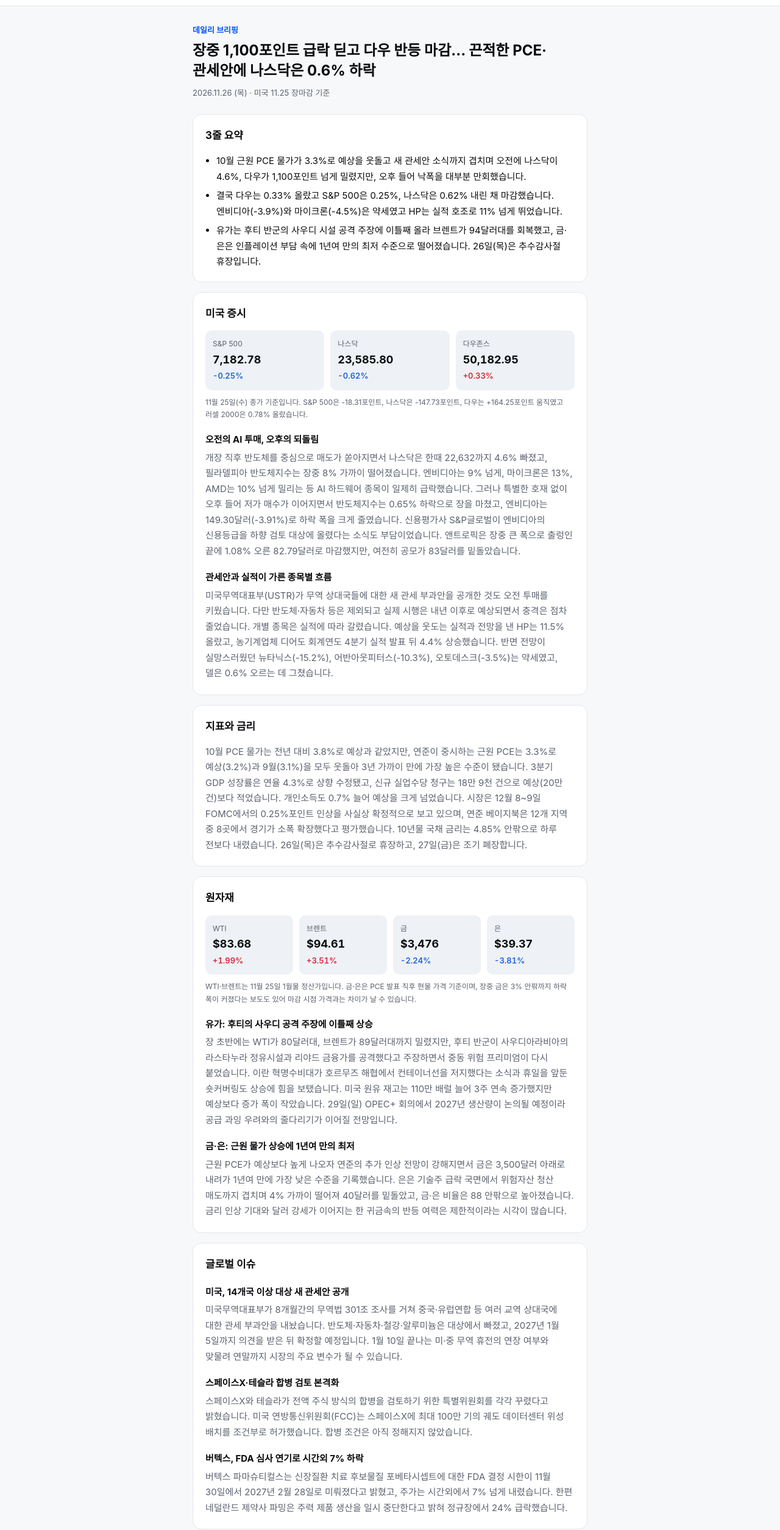
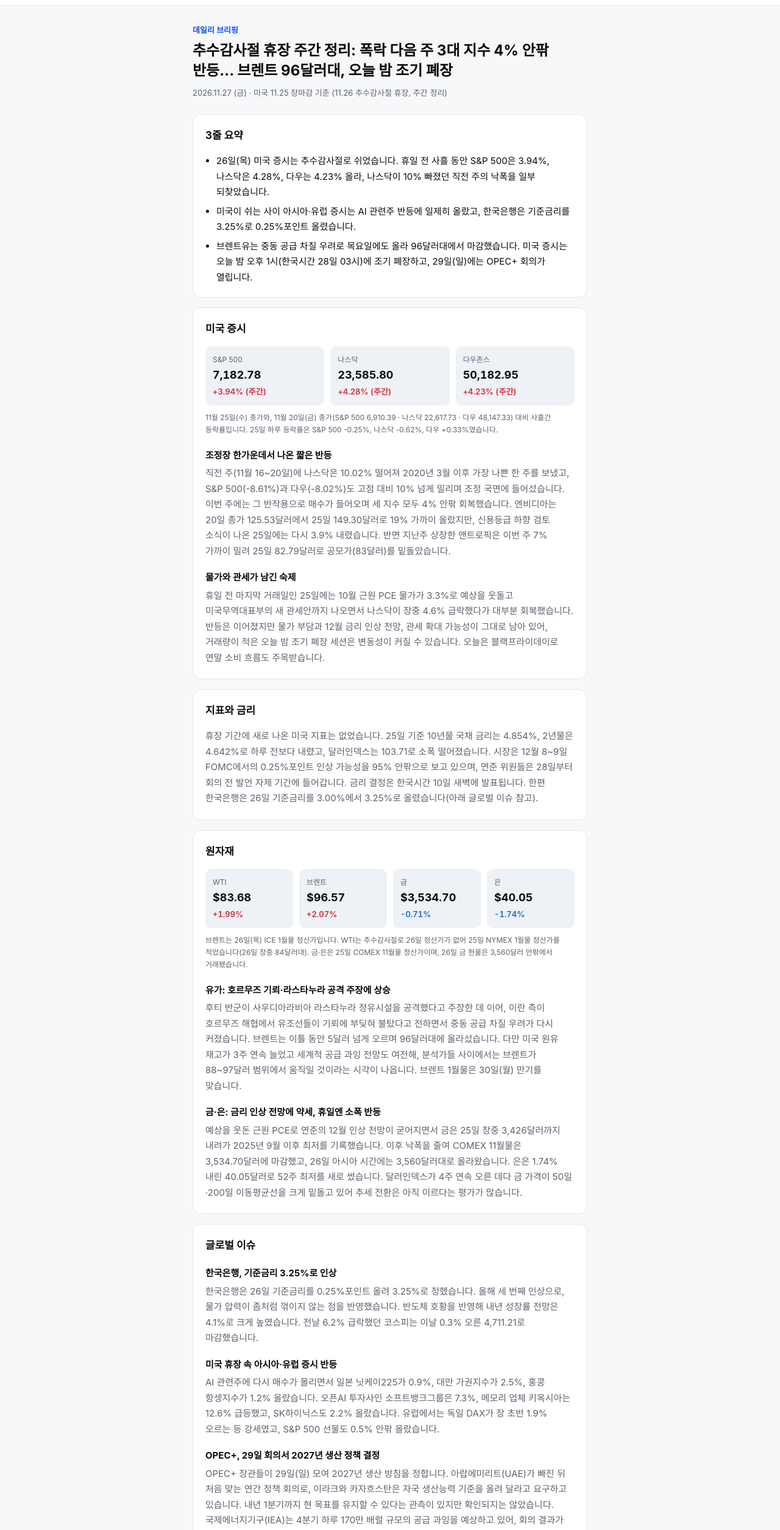
Before and after one commit to ilIsilly/ilIsilly.github.io, a plain HTML site: page briefing/index.html in a window 1280 px wide. Shown: the part 51-2560 px from the top of the page at 61% size. Drawn offline with Linux system fonts and the light colour scheme.

Commit message:
Daily briefing 2026-11-27
Co-Authored-By: Claude <noreply@anthropic.com>

```diff
--- a/briefing/index.html
+++ b/briefing/index.html
@@ -4,12 +4,12 @@
 <meta charset="utf-8">
 <meta name="viewport" content="width=device-width, initial-scale=1">
 <!-- 매일 예약 작업이 이 파일을 새로 씁니다. <style> 블록, 상단 공통 헤더(<nav class="nav">), 섹션 구조(class 이름)는 그대로 두고 내용만 교체합니다. -->
-<title>데일리 브리핑 · 2026.11.26 · ilIsilly</title>
-<meta name="description" content="근원 PCE 3.3%·관세안에 장중 급락 후 반등. 다우 +0.33%, S&amp;P 500 -0.25%, 나스닥 -0.62%. 브렌트 94달러대, 금·은 1년여 만의 최저, HP 11% 급등.">
+<title>데일리 브리핑 · 2026.11.27 · ilIsilly</title>
+<meta name="description" content="추수감사절 휴장 주간 정리. 휴일 전 사흘간 S&amp;P 500 +3.94%, 나스닥 +4.28%, 다우 +4.23%. 브렌트 96달러대, 한국은행 3.25% 인상, 오늘 밤 조기 폐장·29일 OPEC+.">
 <link rel="canonical" href="https://ilisilly.github.io/briefing/">
 <meta property="og:type" content="article">
-<meta property="og:title" content="데일리 브리핑 · 2026.11.26 · 장중 1,100포인트 급락 딛고 다우 반등 마감">
-<meta property="og:description" content="S&amp;P 500 -0.25%·나스닥 -0.62%·다우 +0.33%. 근원 PCE 3.3%로 예상 상회, 브렌트 +3.5%, 금 3,500달러 하회, 버텍스 시간외 하락.">
+<meta property="og:title" content="데일리 브리핑 · 2026.11.27 · 폭락 다음 주 3대 지수 4% 안팎 반등, 추수감사절 주간 정리">
+<meta property="og:description" content="나스닥 사흘간 +4.28%, 엔비디아 주간 +19%·앤트로픽 -7%. 브렌트 96.57달러, 금 3,500달러대, 아시아 증시 반등, 다음 일정은 조기 폐장·OPEC+·12월 FOMC.">
 <meta property="og:url" content="https://ilisilly.github.io/briefing/">
 <style>
 :root{--ink:#0A0B0D;--slate:#5B616E;--blue:#0052FF;--up:#D6283B;--down:#1B64DA;--ground:#F7F8FA;--card:#FFFFFF;--border:#E3E6EA;--soft:#EEF1F5;--blue-tint:#EAF0FF}
@@ -59,55 +59,55 @@ td small{color:var(--slate);margin-left:4px}
 <nav class="nav"><div class="nav-in"><a class="brand" href="/stock-radar/">Stock Radar</a><div class="nav-links"><a class="nav-link nav-home active" aria-current="true" href="/briefing/" aria-label="데일리 브리핑" title="데일리 브리핑"><svg width="16" height="16" viewBox="0 0 24 24" fill="none" stroke="currentColor" stroke-width="2" stroke-linecap="round" stroke-linejoin="round" aria-hidden="true"><path d="M3 10.5 12 3l9 7.5"/><path d="M5 9.5V20a1 1 0 0 0 1 1h4v-6h4v6h4a1 1 0 0 0 1-1V9.5"/></svg></a><a class="nav-link" href="/stock-radar/">지표 스캔</a><a class="nav-link" href="/stock-radar/dividend.html">배당 계산기</a><a class="nav-link" href="/stock-radar/exchange.html">환율 계산기</a></div></div></nav>
 <main>
 <p class="eyebrow">데일리 브리핑</p>
-<h1>장중 1,100포인트 급락 딛고 다우 반등 마감… 끈적한 PCE·관세안에 나스닥은 0.6% 하락</h1>
-<p class="meta">2026.11.26 (목) · 미국 11.25 장마감 기준</p>
+<h1>추수감사절 휴장 주간 정리: 폭락 다음 주 3대 지수 4% 안팎 반등… 브렌트 96달러대, 오늘 밤 조기 폐장</h1>
+<p class="meta">2026.11.27 (금) · 미국 11.25 장마감 기준 (11.26 추수감사절 휴장, 주간 정리)</p>
 <section class="summary">
 <h2>3줄 요약</h2>
 <ul>
-<li>10월 근원 PCE 물가가 3.3%로 예상을 웃돌고 새 관세안 소식까지 겹치며 오전에 나스닥이 4.6%, 다우가 1,100포인트 넘게 밀렸지만, 오후 들어 낙폭을 대부분 만회했습니다.</li>
-<li>결국 다우는 0.33% 올랐고 S&amp;P 500은 0.25%, 나스닥은 0.62% 내린 채 마감했습니다. 엔비디아(-3.9%)와 마이크론(-4.5%)은 약세였고 HP는 실적 호조로 11% 넘게 뛰었습니다.</li>
-<li>유가는 후티 반군의 사우디 시설 공격 주장에 이틀째 올라 브렌트가 94달러대를 회복했고, 금·은은 인플레이션 부담 속에 1년여 만의 최저 수준으로 떨어졌습니다. 26일(목)은 추수감사절 휴장입니다.</li>
+<li>26일(목) 미국 증시는 추수감사절로 쉬었습니다. 휴일 전 사흘 동안 S&amp;P 500은 3.94%, 나스닥은 4.28%, 다우는 4.23% 올라, 나스닥이 10% 빠졌던 직전 주의 낙폭을 일부 되찾았습니다.</li>
+<li>미국이 쉬는 사이 아시아·유럽 증시는 AI 관련주 반등에 일제히 올랐고, 한국은행은 기준금리를 3.25%로 0.25%포인트 올렸습니다.</li>
+<li>브렌트유는 중동 공급 차질 우려로 목요일에도 올라 96달러대에서 마감했습니다. 미국 증시는 오늘 밤 오후 1시(한국시간 28일 03시)에 조기 폐장하고, 29일(일)에는 OPEC+ 회의가 열립니다.</li>
 </ul>
 </section>
 <section class="market">
 <h2>미국 증시</h2>
 <div class="quotes">
-<div class="quote"><div class="name">S&amp;P 500</div><div class="value">7,182.78</div><div class="chg down">-0.25%</div></div>
-<div class="quote"><div class="name">나스닥</div><div class="value">23,585.80</div><div class="chg down">-0.62%</div></div>
-<div class="quote"><div class="name">다우존스</div><div class="value">50,182.95</div><div class="chg up">+0.33%</div></div>
+<div class="quote"><div class="name">S&amp;P 500</div><div class="value">7,182.78</div><div class="chg up">+3.94% (주간)</div></div>
+<div class="quote"><div class="name">나스닥</div><div class="value">23,585.80</div><div class="chg up">+4.28% (주간)</div></div>
+<div class="quote"><div class="name">다우존스</div><div class="value">50,182.95</div><div class="chg up">+4.23% (주간)</div></div>
 </div>
-<p class="note">11월 25일(수) 종가 기준입니다. S&amp;P 500은 -18.31포인트, 나스닥은 -147.73포인트, 다우는 +164.25포인트 움직였고 러셀 2000은 0.78% 올랐습니다.</p>
-<h3>오전의 AI 투매, 오후의 되돌림</h3>
-<p>개장 직후 반도체를 중심으로 매도가 쏟아지면서 나스닥은 한때 22,632까지 4.6% 빠졌고, 필라델피아 반도체지수는 장중 8% 가까이 떨어졌습니다. 엔비디아는 9% 넘게, 마이크론은 13%, AMD는 10% 넘게 밀리는 등 AI 하드웨어 종목이 일제히 급락했습니다. 그러나 특별한 호재 없이 오후 들어 저가 매수가 이어지면서 반도체지수는 0.65% 하락으로 장을 마쳤고, 엔비디아는 149.30달러(-3.91%)로 하락 폭을 크게 줄였습니다. 신용평가사 S&amp;P글로벌이 엔비디아의 신용등급을 하향 검토 대상에 올렸다는 소식도 부담이었습니다. 앤트로픽은 장중 큰 폭으로 출렁인 끝에 1.08% 오른 82.79달러로 마감했지만, 여전히 공모가 83달러를 밑돌았습니다.</p>
-<h3>관세안과 실적이 가른 종목별 흐름</h3>
-<p>미국무역대표부(USTR)가 무역 상대국들에 대한 새 관세 부과안을 공개한 것도 오전 투매를 키웠습니다. 다만 반도체·자동차 등은 제외되고 실제 시행은 내년 이후로 예상되면서 충격은 점차 줄었습니다. 개별 종목은 실적에 따라 갈렸습니다. 예상을 웃도는 실적과 전망을 낸 HP는 11.5% 올랐고, 농기계업체 디어도 회계연도 4분기 실적 발표 뒤 4.4% 상승했습니다. 반면 전망이 실망스러웠던 뉴타닉스(-15.2%), 어반아웃피터스(-10.3%), 오토데스크(-3.5%)는 약세였고, 델은 0.6% 오르는 데 그쳤습니다.</p>
+<p class="note">11월 25일(수) 종가와, 11월 20일(금) 종가(S&amp;P 500 6,910.39 · 나스닥 22,617.73 · 다우 48,147.33) 대비 사흘간 등락률입니다. 25일 하루 등락률은 S&amp;P 500 -0.25%, 나스닥 -0.62%, 다우 +0.33%였습니다.</p>
+<h3>조정장 한가운데서 나온 짧은 반등</h3>
+<p>직전 주(11월 16~20일)에 나스닥은 10.02% 떨어져 2020년 3월 이후 가장 나쁜 한 주를 보냈고, S&amp;P 500(-8.61%)과 다우(-8.02%)도 고점 대비 10% 넘게 밀리며 조정 국면에 들어섰습니다. 이번 주에는 그 반작용으로 매수가 들어오며 세 지수 모두 4% 안팎 회복했습니다. 엔비디아는 20일 종가 125.53달러에서 25일 149.30달러로 19% 가까이 올랐지만, 신용등급 하향 검토 소식이 나온 25일에는 다시 3.9% 내렸습니다. 반면 지난주 상장한 앤트로픽은 이번 주 7% 가까이 밀려 25일 82.79달러로 공모가(83달러)를 밑돌았습니다.</p>
+<h3>물가와 관세가 남긴 숙제</h3>
+<p>휴일 전 마지막 거래일인 25일에는 10월 근원 PCE 물가가 3.3%로 예상을 웃돌고 미국무역대표부의 새 관세안까지 나오면서 나스닥이 장중 4.6% 급락했다가 대부분 회복했습니다. 반등은 이어졌지만 물가 부담과 12월 금리 인상 전망, 관세 확대 가능성이 그대로 남아 있어, 거래량이 적은 오늘 밤 조기 폐장 세션은 변동성이 커질 수 있습니다. 오늘은 블랙프라이데이로 연말 소비 흐름도 주목받습니다.</p>
 </section>
 <section class="macro">
 <h2>지표와 금리</h2>
-<p>10월 PCE 물가는 전년 대비 3.8%로 예상과 같았지만, 연준이 중시하는 근원 PCE는 3.3%로 예상(3.2%)과 9월(3.1%)을 모두 웃돌아 3년 가까이 만에 가장 높은 수준이 됐습니다. 3분기 GDP 성장률은 연율 4.3%로 상향 수정됐고, 신규 실업수당 청구는 18만 9천 건으로 예상(20만 건)보다 적었습니다. 개인소득도 0.7% 늘어 예상을 크게 넘었습니다. 시장은 12월 8~9일 FOMC에서의 0.25%포인트 인상을 사실상 확정적으로 보고 있으며, 연준 베이지북은 12개 지역 중 8곳에서 경기가 소폭 확장했다고 평가했습니다. 10년물 국채 금리는 4.85% 안팎으로 하루 전보다 내렸습니다. 26일(목)은 추수감사절로 휴장하고, 27일(금)은 조기 폐장합니다.</p>
+<p>휴장 기간에 새로 나온 미국 지표는 없었습니다. 25일 기준 10년물 국채 금리는 4.854%, 2년물은 4.642%로 하루 전보다 내렸고, 달러인덱스는 103.71로 소폭 떨어졌습니다. 시장은 12월 8~9일 FOMC에서의 0.25%포인트 인상 가능성을 95% 안팎으로 보고 있으며, 연준 위원들은 28일부터 회의 전 발언 자제 기간에 들어갑니다. 금리 결정은 한국시간 10일 새벽에 발표됩니다. 한편 한국은행은 26일 기준금리를 3.00%에서 3.25%로 올렸습니다(아래 글로벌 이슈 참고).</p>
 </section>
 <section class="commodity">
 <h2>원자재</h2>
 <div class="quotes">
 <div class="quote"><div class="name">WTI</div><div class="value">$83.68</div><div class="chg up">+1.99%</div></div>
-<div class="quote"><div class="name">브렌트</div><div class="value">$94.61</div><div class="chg up">+3.51%</div></div>
-<div class="quote"><div class="name">금</div><div class="value">$3,476</div><div class="chg down">-2.24%</div></div>
-<div class="quote"><div class="name">은</div><div class="value">$39.37</div><div class="chg down">-3.81%</div></div>
+<div class="quote"><div class="name">브렌트</div><div class="value">$96.57</div><div class="chg up">+2.07%</div></div>
+<div class="quote"><div class="name">금</div><div class="value">$3,534.70</div><div class="chg down">-0.71%</div></div>
+<div class="quote"><div class="name">은</div><div class="value">$40.05</div><div class="chg down">-1.74%</div></div>
 </div>
-<p class="note">WTI·브렌트는 11월 25일 1월물 정산가입니다. 금·은은 PCE 발표 직후 현물 가격 기준이며, 장중 금은 3% 안팎까지 하락 폭이 커졌다는 보도도 있어 마감 시점 가격과는 차이가 날 수 있습니다.</p>
-<h3>유가: 후티의 사우디 공격 주장에 이틀째 상승</h3>
-<p>장 초반에는 WTI가 80달러대, 브렌트가 89달러대까지 밀렸지만, 후티 반군이 사우디아라비아의 라스타누라 정유시설과 리야드 금융가를 공격했다고 주장하면서 중동 위험 프리미엄이 다시 붙었습니다. 이란 혁명수비대가 호르무즈 해협에서 컨테이너선을 저지했다는 소식과 휴일을 앞둔 숏커버링도 상승에 힘을 보탰습니다. 미국 원유 재고는 110만 배럴 늘어 3주 연속 증가했지만 예상보다 증가 폭이 작았습니다. 29일(일) OPEC+ 회의에서 2027년 생산량이 논의될 예정이라 공급 과잉 우려와의 줄다리기가 이어질 전망입니다.</p>
-<h3>금·은: 근원 물가 상승에 1년여 만의 최저</h3>
-<p>근원 PCE가 예상보다 높게 나오자 연준의 추가 인상 전망이 강해지면서 금은 3,500달러 아래로 내려가 1년여 만에 가장 낮은 수준을 기록했습니다. 은은 기술주 급락 국면에서 위험자산 청산 매도까지 겹치며 4% 가까이 떨어져 40달러를 밑돌았고, 금·은 비율은 88 안팎으로 높아졌습니다. 금리 인상 기대와 달러 강세가 이어지는 한 귀금속의 반등 여력은 제한적이라는 시각이 많습니다.</p>
+<p class="note">브렌트는 26일(목) ICE 1월물 정산가입니다. WTI는 추수감사절로 26일 정산가가 없어 25일 NYMEX 1월물 정산가를 적었습니다(26일 장중 84달러대). 금·은은 25일 COMEX 11월물 정산가이며, 26일 금 현물은 3,560달러 안팎에서 거래됐습니다.</p>
+<h3>유가: 호르무즈 기뢰·라스타누라 공격 주장에 상승</h3>
+<p>후티 반군이 사우디아라비아 라스타누라 정유시설을 공격했다고 주장한 데 이어, 이란 측이 호르무즈 해협에서 유조선들이 기뢰에 부딪혀 불탔다고 전하면서 중동 공급 차질 우려가 다시 커졌습니다. 브렌트는 이틀 동안 5달러 넘게 오르며 96달러대에 올라섰습니다. 다만 미국 원유 재고가 3주 연속 늘었고 세계적 공급 과잉 전망도 여전해, 분석가들 사이에서는 브렌트가 88~97달러 범위에서 움직일 것이라는 시각이 나옵니다. 브렌트 1월물은 30일(월) 만기를 맞습니다.</p>
+<h3>금·은: 금리 인상 전망에 약세, 휴일엔 소폭 반등</h3>
+<p>예상을 웃돈 근원 PCE로 연준의 12월 인상 전망이 굳어지면서 금은 25일 장중 3,426달러까지 내려가 2025년 9월 이후 최저를 기록했습니다. 이후 낙폭을 줄여 COMEX 11월물은 3,534.70달러에 마감했고, 26일 아시아 시간에는 3,560달러대로 올라왔습니다. 은은 1.74% 내린 40.05달러로 52주 최저를 새로 썼습니다. 달러인덱스가 4주 연속 오른 데다 금 가격이 50일·200일 이동평균선을 크게 밑돌고 있어 추세 전환은 아직 이르다는 평가가 많습니다.</p>
 </section>
 <section class="issues">
 <h2>글로벌 이슈</h2>
-<h3>미국, 14개국 이상 대상 새 관세안 공개</h3>
-<p>미국무역대표부가 8개월간의 무역법 301조 조사를 거쳐 중국·유럽연합 등 여러 교역 상대국에 대한 관세 부과안을 내놨습니다. 반도체·자동차·철강·알루미늄은 대상에서 빠졌고, 2027년 1월 5일까지 의견을 받은 뒤 확정할 예정입니다. 1월 10일 끝나는 미·중 무역 휴전의 연장 여부와 맞물려 연말까지 시장의 주요 변수가 될 수 있습니다.</p>
-<h3>스페이스X·테슬라 합병 검토 본격화</h3>
-<p>스페이스X와 테슬라가 전액 주식 방식의 합병을 검토하기 위한 특별위원회를 각각 꾸렸다고 밝혔습니다. 미국 연방통신위원회(FCC)는 스페이스X에 최대 100만 기의 궤도 데이터센터 위성 배치를 조건부로 허가했습니다. 합병 조건은 아직 정해지지 않았습니다.</p>
-<h3>버텍스, FDA 심사 연기로 시간외 7% 하락</h3>
-<p>버텍스 파마슈티컬스는 신장질환 치료 후보물질 포베타시셉트에 대한 FDA 결정 시한이 11월 30일에서 2027년 2월 28일로 미뤄졌다고 밝혔고, 주가는 시간외에서 7% 넘게 내렸습니다. 한편 네덜란드 제약사 파밍은 주력 제품 생산을 일시 중단한다고 밝혀 정규장에서 24% 급락했습니다.</p>
+<h3>한국은행, 기준금리 3.25%로 인상</h3>
+<p>한국은행은 26일 기준금리를 0.25%포인트 올려 3.25%로 정했습니다. 올해 세 번째 인상으로, 물가 압력이 좀처럼 꺾이지 않는 점을 반영했습니다. 반도체 호황을 반영해 내년 성장률 전망은 4.1%로 크게 높였습니다. 전날 6.2% 급락했던 코스피는 이날 0.3% 오른 4,711.21로 마감했습니다.</p>
+<h3>미국 휴장 속 아시아·유럽 증시 반등</h3>
+<p>AI 관련주에 다시 매수가 몰리면서 일본 닛케이225가 0.9%, 대만 가권지수가 2.5%, 홍콩 항셍지수가 1.2% 올랐습니다. 오픈AI 투자사인 소프트뱅크그룹은 7.3%, 메모리 업체 키옥시아는 12.6% 급등했고, SK하이닉스도 2.2% 올랐습니다. 유럽에서는 독일 DAX가 장 초반 1.9% 오르는 등 강세였고, S&amp;P 500 선물도 0.5% 안팎 올랐습니다.</p>
+<h3>OPEC+, 29일 회의서 2027년 생산 정책 결정</h3>
+<p>OPEC+ 장관들이 29일(일) 모여 2027년 생산 방침을 정합니다. 아랍에미리트(UAE)가 빠진 뒤 처음 맞는 연간 정책 회의로, 이라크와 카자흐스탄은 자국 생산능력 기준을 올려 달라고 요구하고 있습니다. 내년 1분기까지 현 목표를 유지할 수 있다는 관측이 있지만 확인되지는 않았습니다. 국제에너지기구(IEA)는 4분기 하루 170만 배럴 규모의 공급 과잉을 예상하고 있어, 회의 결과가 다음 주 유가 방향을 가를 수 있습니다.</p>
 </section>
 <section class="stocks">
 <h2>오늘 언급된 종목</h2>
@@ -126,17 +126,17 @@ td small{color:var(--slate);margin-left:4px}
 <tr><td>마이크론<small>MU</small></td><td>$601.25</td><td class="down">-4.53%</td></tr>
 </tbody>
 </table>
-<p class="note">11월 25일(수) 정규장 종가와 전 거래일 대비 등락률입니다. 시간외 거래는 반영하지 않았습니다. 종가가 확인되지 않은 디어(+4.4%), 뉴타닉스(-15.2%), 어반아웃피터스(-10.3%), 파밍(-24.0%)은 본문에만 적었습니다.</p>
+<p class="note">26일 휴장으로 새 거래가 없어 11월 25일(수) 정규장 종가와 그날 등락률을 그대로 적었습니다. 20일 대비 주간 등락률은 엔비디아 +18.94%, 앤트로픽 -6.88%입니다.</p>
 </section>
 <section class="sources">
 <h2>출처</h2>
 <ol>
-<li><a href="https://vistapglobal.com/stocks-close-mixed-on-wednesday-november-25-2026-as-hot-pce-inflation-new-tariff-plans-and-an-ai-sell-off-test-wall-street-amd-eprx-googl-modd-nvda-ser-spcx-vix/">Vista Partners – 11월 25일 지수 마감·PCE·관세안</a></li>
-<li><a href="https://www.techi.com/chip-stocks-recover-early-slide-nasdaq-close-november-25/">TECHi – 반도체 종목 종가와 장중 낙폭</a></li>
-<li><a href="https://www.stocktitan.net/articles/stock-market-today-live-november-25-2026">StockTitan – 종목별 등락과 시간외 소식</a></li>
-<li><a href="https://www.tradingkey.com/analysis/stocks/us-stocks/262322728-us-stock-dow-erases-1100-point-loss-to-close-higher-tradingkey">TradingKey – 다우 반등 마감과 베이지북</a></li>
-<li><a href="https://thelibraryestate.com/futures-options-market-report-oil-settles-higher-for-a-second-day-as-hormuz-risk-tempers-surplus-talk-nov-25-2026">The Library – WTI·브렌트 정산가와 EIA 재고</a></li>
-<li><a href="https://www.usagold.com/daily-precious-metals-market-report-november-25-2026/">USAGOLD – 금·은 하락과 근원 PCE</a></li>
+<li><a href="https://www.theclosingprint.net/2026/11/post-market-and-weekly-summary-2026-11-20/">The Closing Print – 11월 20일 지수 종가와 주간 등락률</a></li>
+<li><a href="https://www.ic.com/blog/general-market-analysis-26-november-2026-ic/">IC Markets – 11월 25일 지수 마감·국채 금리·달러</a></li>
+<li><a href="https://www.bnnbloomberg.ca/markets/2026/11/26/global-stocks-rise-and-tech-shares-rebound-as-us-closes-for-thanksgiving/">BNN Bloomberg(AP) – 추수감사절 아시아·유럽 증시</a></li>
+<li><a href="https://thelibraryestate.com/futures-options-market-report-brent-settles-higher-on-gulf-supply-claims-as-u-s-markets-sit-closed-for-thanksgiving-nov-26-2026/">The Library – 26일 브렌트 정산가·금은 정산가·OPEC+</a></li>
+<li><a href="https://www.rte.ie/news/business/2026/1126/1600746-world-oil-prices/">RTÉ – 유가와 호르무즈 공급 우려</a></li>
+<li><a href="https://www.koreajoongangdaily.com/business/bok-lifts-rate-to-325-as-it-sharply-upgrades-growth-forecasts-through-next-year/12991322">Korea JoongAng Daily – 한국은행 3.25% 인상</a></li>
 </ol>
 </section>
 <p class="disclaimer">공개 뉴스를 바탕으로 자동 작성된 요약이며 투자 권유가 아닙니다. 수치는 출처에 따라 다를 수 있습니다.</p>
--- a/sitemap.xml
+++ b/sitemap.xml
@@ -1,5 +1,5 @@
 <?xml version="1.0" encoding="UTF-8"?>
 <urlset xmlns="http://www.sitemaps.org/schemas/sitemap/0.9">
   <url><loc>https://ilisilly.github.io/</loc></url>
-  <url><loc>https://ilisilly.github.io/briefing/</loc><lastmod>2026-11-26</lastmod><changefreq>daily</changefreq></url>
+  <url><loc>https://ilisilly.github.io/briefing/</loc><lastmod>2026-11-27</lastmod><changefreq>daily</changefreq></url>
 </urlset>
```
